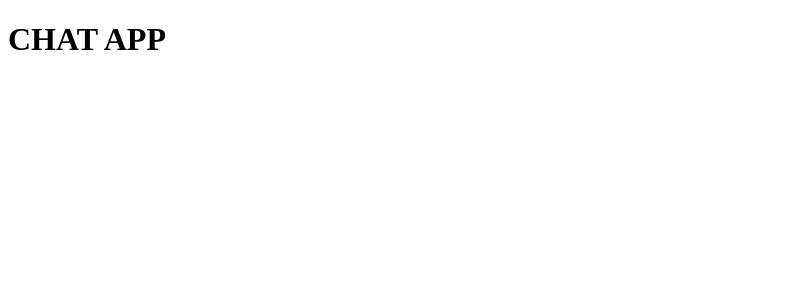
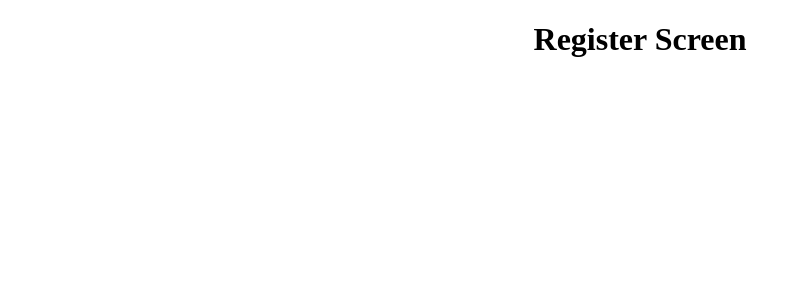
Before and after one commit to KeshavSaraogi/chat-app, a React (Create React App) app in the folder frontend/: page /register in a window 1280 px wide. Shown: the top 300 px of the page, without its empty margins (0-800 px from the left). Built offline with nearby package versions, Linux system fonts and the light colour scheme.

Commit message:
components and routes
-- creating initial components
-- adding basic routers
-- handling page not found error
--

```diff
--- a/frontend/package.json
+++ b/frontend/package.json
@@ -9,6 +9,7 @@
     "ajv": "^8.16.0",
     "react": "^18.3.1",
     "react-dom": "^18.3.1",
+    "react-router-dom": "^6.23.1",
     "react-scripts": "5.0.1",
     "web-vitals": "^2.1.4"
   },
--- a/frontend/public/index.html
+++ b/frontend/public/index.html
@@ -11,7 +11,7 @@
     />
     <link rel="apple-touch-icon" href="%PUBLIC_URL%/logo192.png" />
     <link rel="manifest" href="%PUBLIC_URL%/manifest.json" />
-    <title>CHAT App</title>
+    <title>Chat App</title>
   </head>
   <body>
     <noscript>You need to enable JavaScript to run this app.</noscript>
--- a/frontend/src/App.js
+++ b/frontend/src/App.js
@@ -1,7 +1,23 @@
 import './App.css';
+import React from 'react';
+import Login from './components/authentication/Login';
+import Register from './components/authentication/Register';
+import Chat from './components/chat/Chat';
+import { BrowserRouter as Router, Routes, Route } from 'react-router-dom';
 
 function App() {
-  return <h1>CHAT APP</h1>
+  return (
+    <Router>
+      <div className="App">
+        <Routes>
+          <Route path="/" element={<Chat />} />
+          <Route path="/login" element={<Login />} />
+          <Route path="/register" element={<Register />} />
+          <Route path="*" element={<h1>404 Page Not Found</h1>} />
+        </Routes>
+      </div>
+    </Router>
+  );
 }
 
 export default App;
--- /dev/null
+++ b/frontend/src/components/authentication/Login.js
@@ -0,0 +1,9 @@
+import React from 'react'
+
+const Login = () => {
+    return (
+        <h1>Login Screen</h1>
+    )
+}
+
+export default Login
--- /dev/null
+++ b/frontend/src/components/authentication/Register.js
@@ -0,0 +1,9 @@
+import React from 'react'
+
+const Register = () => {
+    return (
+        <h1>Register Screen</h1>
+    )
+}
+
+export default Register
--- /dev/null
+++ b/frontend/src/components/chat/Chat.js
@@ -0,0 +1,9 @@
+import React from 'react'
+
+const Chat = () => {
+    return (
+        <h1>Chat Screen</h1>
+    )
+}
+
+export default Chat
```
Also changed, not shown: 1 other file (tests, documents, lock files or other folders).
